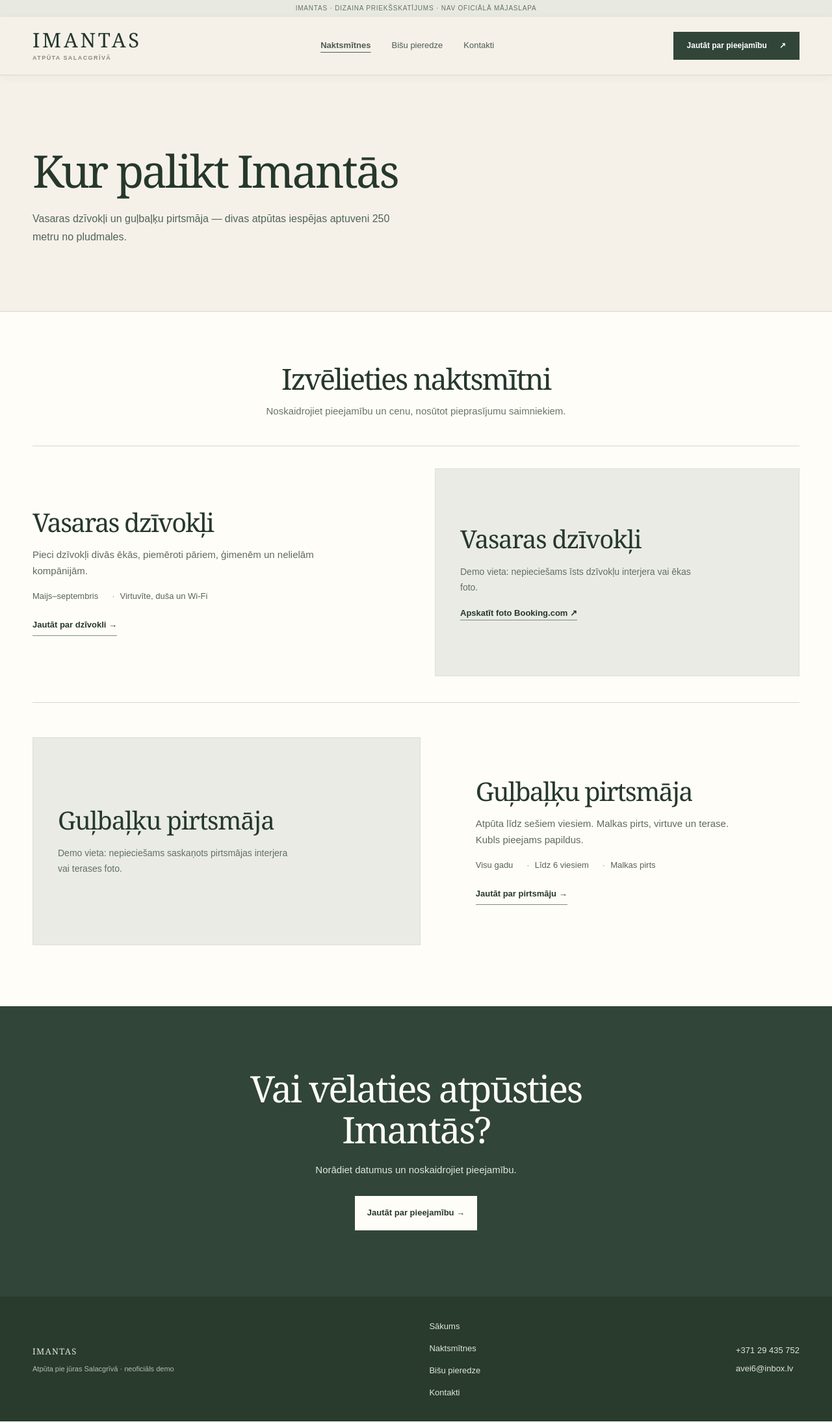
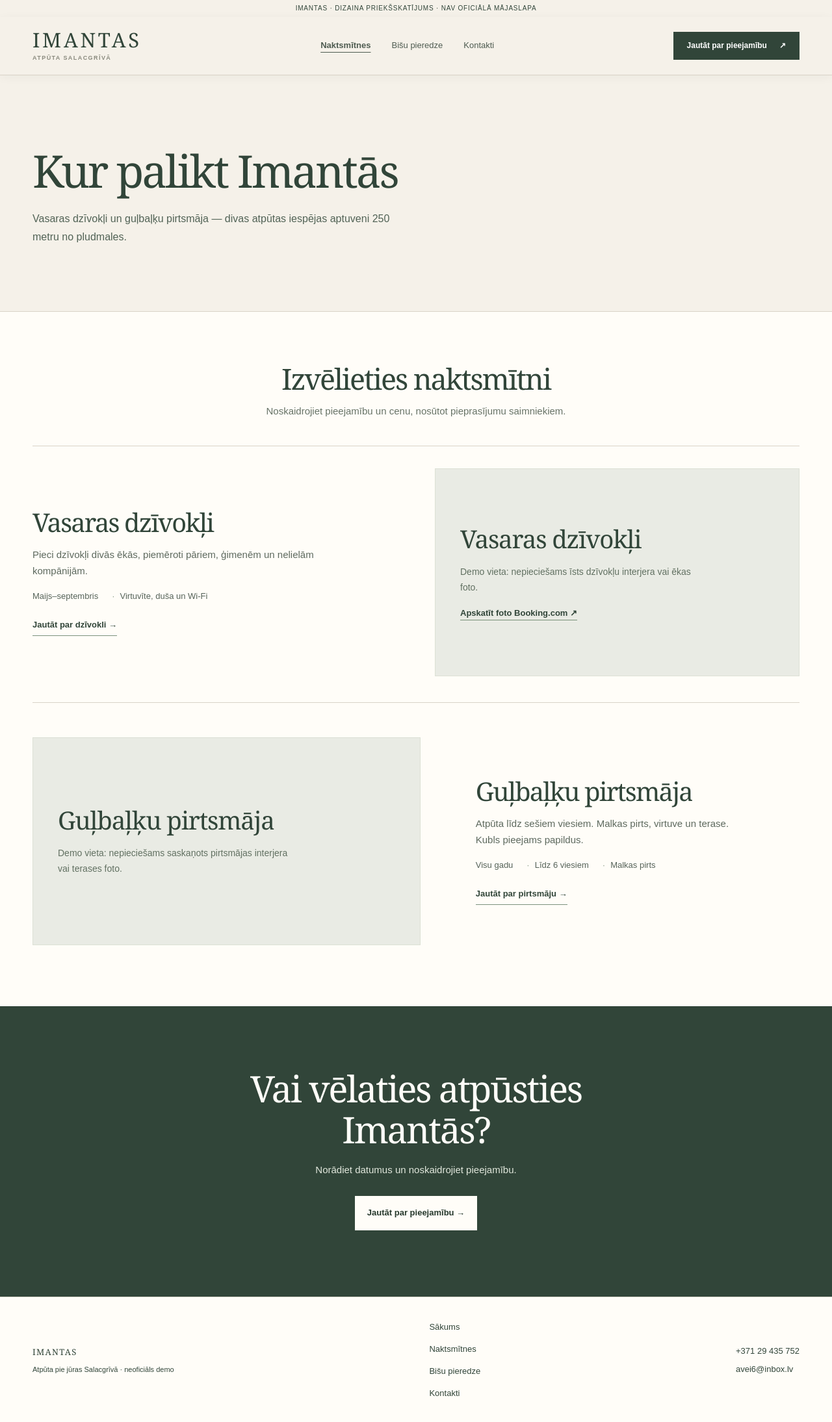
Before and after one commit to davisl24/Imantasatputas, a Next.js app: page /naktsmitnes in a window 1280 px wide. Shown: the whole page at 65% size. Built offline with nearby package versions, Linux system fonts and the light colour scheme.

Commit message:
refine(imantas): three-colour hierarchy, demo photo spaces and useful icons 5

```diff
--- a/app/page.module.css
+++ b/app/page.module.css
@@ -253,3 +253,29 @@
 .homeOffer .smallLink {min-height:44px;align-items:center}
 .mobileNavList a {min-height:44px}
 @media(max-width:760px){.bee {padding:52px 0}.header .navCta {min-height:44px}.menuButton {min-width:44px;min-height:44px}}
+
+/* Approved three-colour Imantas palette: ivory, sand, pine green. */
+.page{--paper:#f5f1e9;--warm:#fffdf8;--forest:#314539;--ink:#314539;--line:#d9d3c8}
+.demoStrip{background:var(--paper);color:var(--forest)}
+.header{background:var(--paper);border-color:var(--line)}
+.stays,.location{background:var(--warm)}
+.bee{background:var(--paper);border-color:var(--line)}
+.subHero{background:var(--paper)}
+.inquiry{background:var(--warm)}
+.finalCta{background:var(--forest);color:var(--warm)}
+.footer{background:var(--warm);color:var(--forest);border-top:1px solid var(--line)}
+.footer p,.footer a{color:var(--forest)}
+.footer a:hover{text-decoration:underline;text-underline-offset:4px}
+.homeOffers{gap:38px}
+.homeOffer{display:flex;flex-direction:column;align-items:flex-start}
+.homeOffer>p{margin-bottom:22px}
+.homeOffer .smallLink{margin-top:23px}
+.seasonInfo{display:inline-flex;gap:10px;align-items:center;font-size:13px!important;color:var(--forest)!important;letter-spacing:0!important}
+.seasonInfo span{font-size:18px;line-height:1}
+.offerPhoto{width:100%;aspect-ratio:1.7;min-height:190px;padding:24px;background:var(--paper);border:1px solid var(--line);display:flex;flex-direction:column;justify-content:center;align-items:flex-start;gap:6px}
+.offerPhoto>span{font:400 clamp(22px,2.5vw,32px)/1.2 var(--serif);letter-spacing:-.02em}
+.offerPhoto small{font-size:12px;color:var(--forest);opacity:.75}
+.detailIcon{width:34px;display:inline-flex;align-items:center;justify-content:center;font-size:22px;margin-right:15px;color:var(--forest)}
+.detailLines p{display:flex;align-items:center}
+.overline{display:none}
+@media(max-width:760px){.homeOffers{gap:28px}.offerPhoto{min-height:165px}.detailIcon{width:28px;margin-right:10px}}
```
